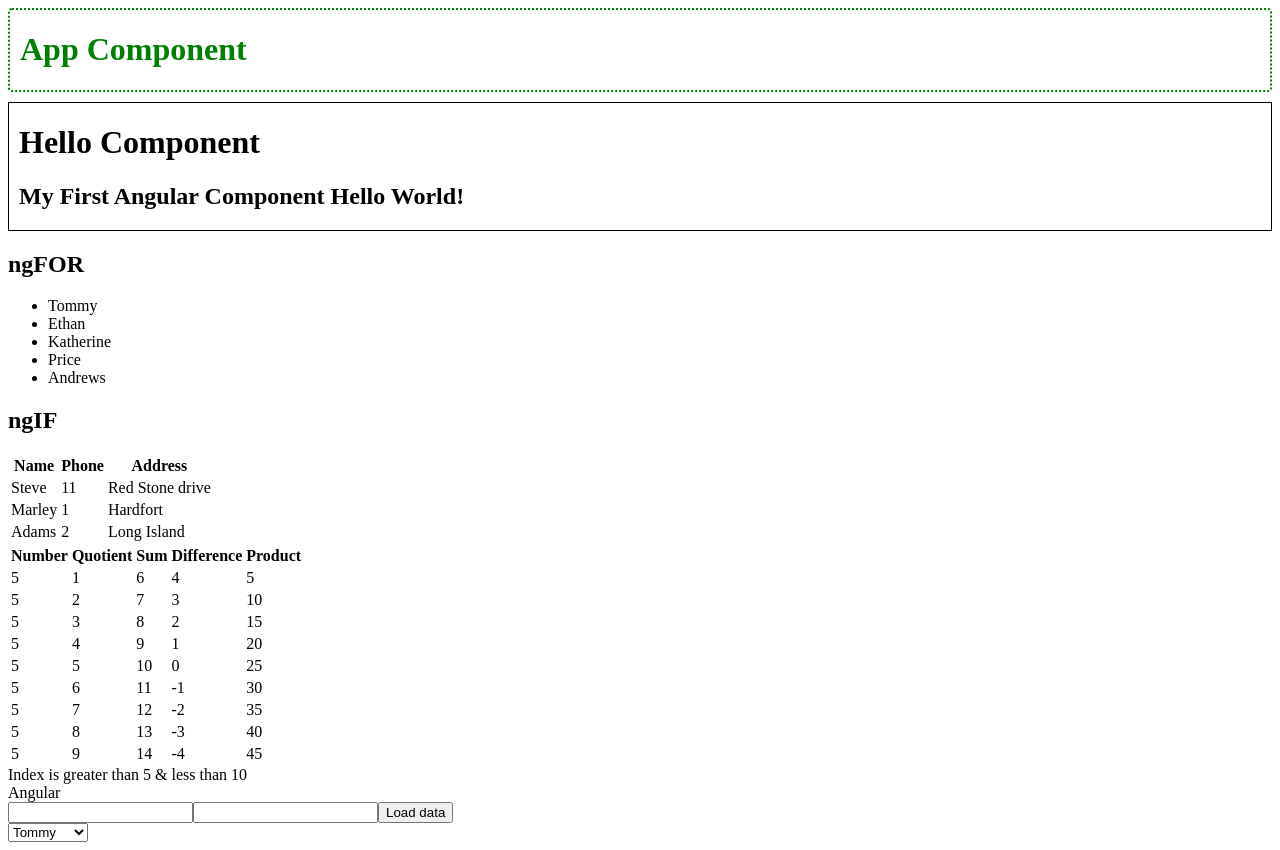
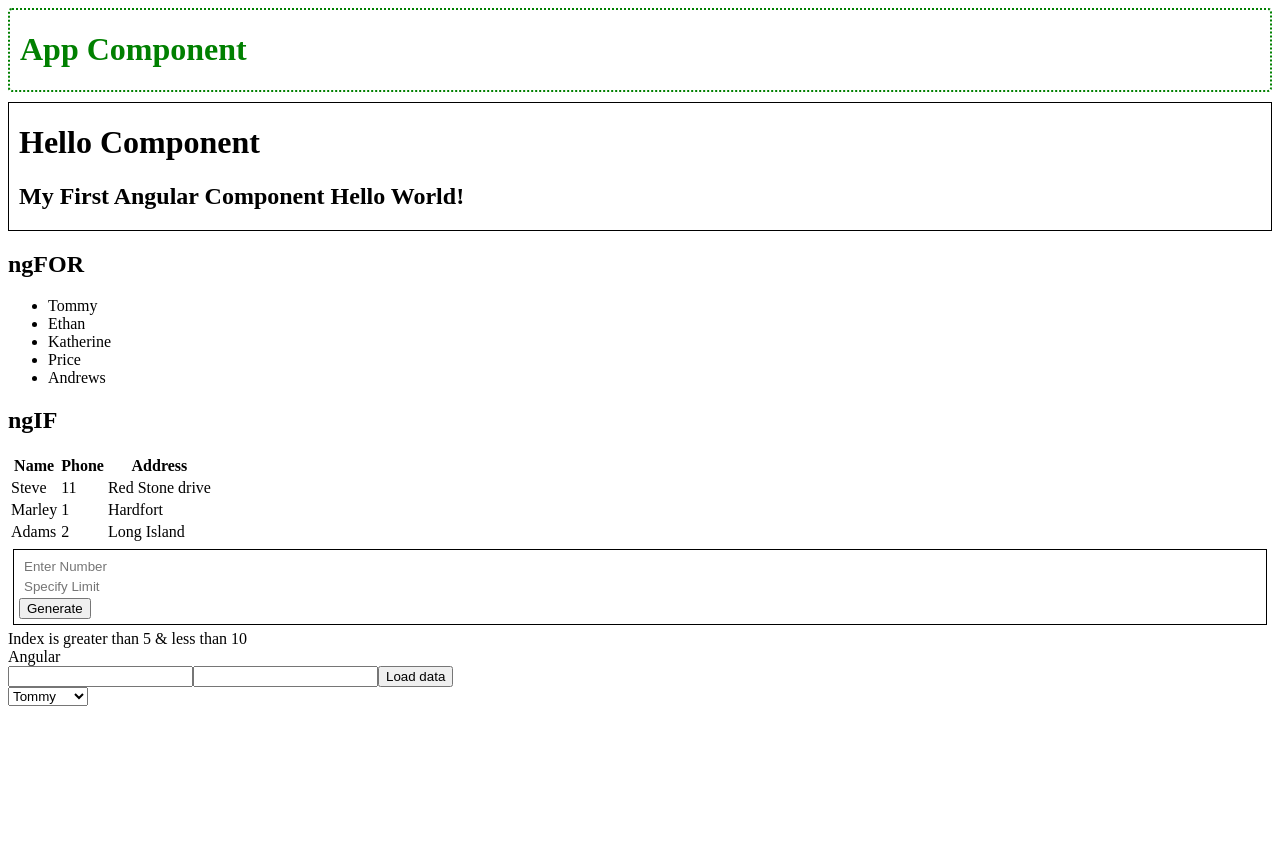
Before and after one commit to mohsinkd786/angular, an Angular app in the folder hello-angular/: page / in a window 1280 px wide. After the commit the page ends 800 px from the top, so only its background shows below. Built offline with nearby package versions, Linux system fonts and the light colour scheme.

Commit message:
Text field values on click event

```diff
--- a/hello-angular/src/app/switchcase/switchcase.component.html
+++ b/hello-angular/src/app/switchcase/switchcase.component.html
@@ -32,9 +32,6 @@
   <input #quotient type="number" name='quotient'/>
   <button (click)="load(number.value,quotient.value)">Load data</button>
 </div>
-<ng-template *ngIf="isClicked">
-  Hello
-</ng-template>
 
 <select (change)="getName($event)">
   <option *ngFor="let name of names">{{name}}</option>
--- a/hello-angular/src/app/switchcase/switchcase.component.ts
+++ b/hello-angular/src/app/switchcase/switchcase.component.ts
@@ -13,13 +13,11 @@ export class SwitchcaseComponent implements OnInit {
   names
   _ui ='Angular'
 
-  isClicked = false
   ngOnInit() {
     this.names = this.service.getNames()
   }
   load(_number:Number,_quotient:Number){
     alert('Hello '+_number +' ' +_quotient)
-    //this.isClicked = true
   }
   getName(event){
     alert('Dropdown clicked '+event.target.value)
--- a/hello-angular/src/app/table.service.ts
+++ b/hello-angular/src/app/table.service.ts
@@ -8,7 +8,7 @@ export class TableService {
   constructor() { }
   getData(_number,_limit){
     let data =[]
-    for(let i=1;i<_limit;i++){
+    for(let i=1;i<=_limit;i++){
       let result ={
         number : _number,
         quotient: i,
--- a/hello-angular/src/app/table/table.component.css
+++ b/hello-angular/src/app/table/table.component.css
@@ -0,0 +1,30 @@
+table{
+    border-radius: 3px solid;
+}
+table td, #customers th {
+    border: 1px solid #ddd;
+    padding: 8px;
+}
+table tr:nth-child(even){
+    background-color: #f2f2f2;
+}
+table tr:hover {
+    background-color: #ddd;
+}
+table th {
+    padding-top: 12px;
+    padding-bottom: 12px;
+    text-align: left;
+    background-color: #56b1b1eb;
+    color: white;
+}
+.table-form{
+    border: 1px solid;
+    margin: 5px;
+    padding: 5px;
+}
+.table-form input{
+    display: block;
+    margin: 3px;
+    border: 2px;
+}
--- a/hello-angular/src/app/table/table.component.html
+++ b/hello-angular/src/app/table/table.component.html
@@ -1,3 +1,12 @@
+<div class='table-form'>
+  <input #number type="number" placeholder="Enter Number">
+  <input #limit type="number" placeholder="Specify Limit">
+  <button (click)=loadData(number.value,limit.value)>Generate</button>
+</div>
+<ng-template *ngIf="isData then showTable else hideTable">
+
+</ng-template>
+<ng-template #showTable>
 <table>
     <tr>
       <th>
@@ -34,3 +43,7 @@
           </td>
     </tr>
   </table>
+</ng-template>
+<ng-template #hideTable>
+  {{noTable}}
+</ng-template>
--- a/hello-angular/src/app/table/table.component.ts
+++ b/hello-angular/src/app/table/table.component.ts
@@ -8,9 +8,15 @@ import { TableService } from "../table.service";
 export class TableComponent implements OnInit {
 
   constructor(private service : TableService) { }
-  data;
+
+  private data:any[];
+  private isData:Boolean =false;
 
   ngOnInit() {
     this.data = this.service.getData(5,10)
   }
+  loadData(_number:Number,_limit:Number){
+    this.data = this.service.getData(_number,_limit)
+    this.isData = true
+  }
 }
```
